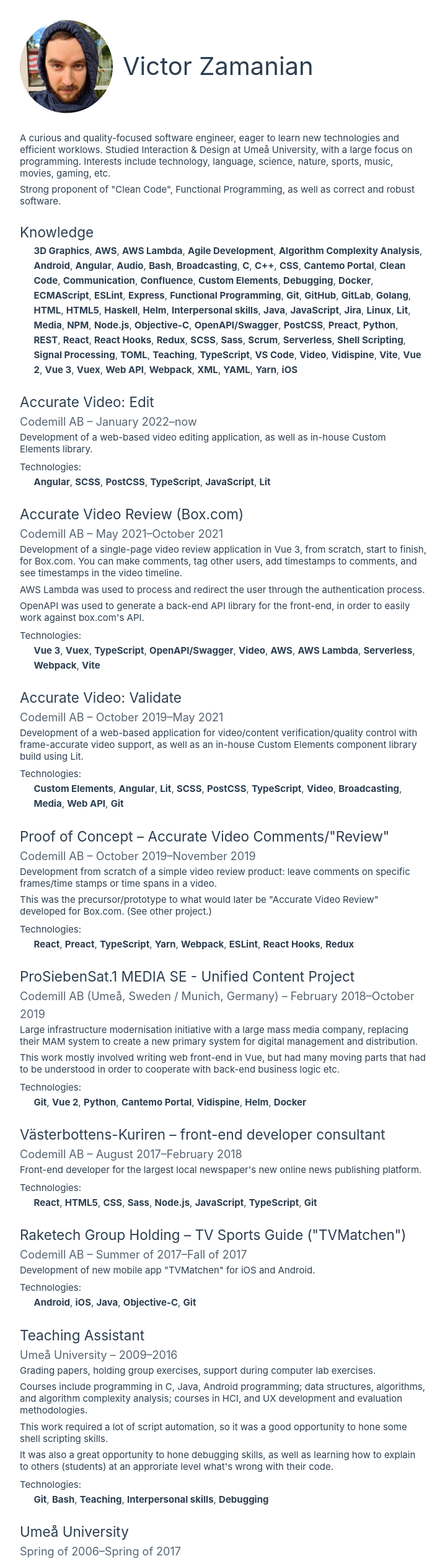
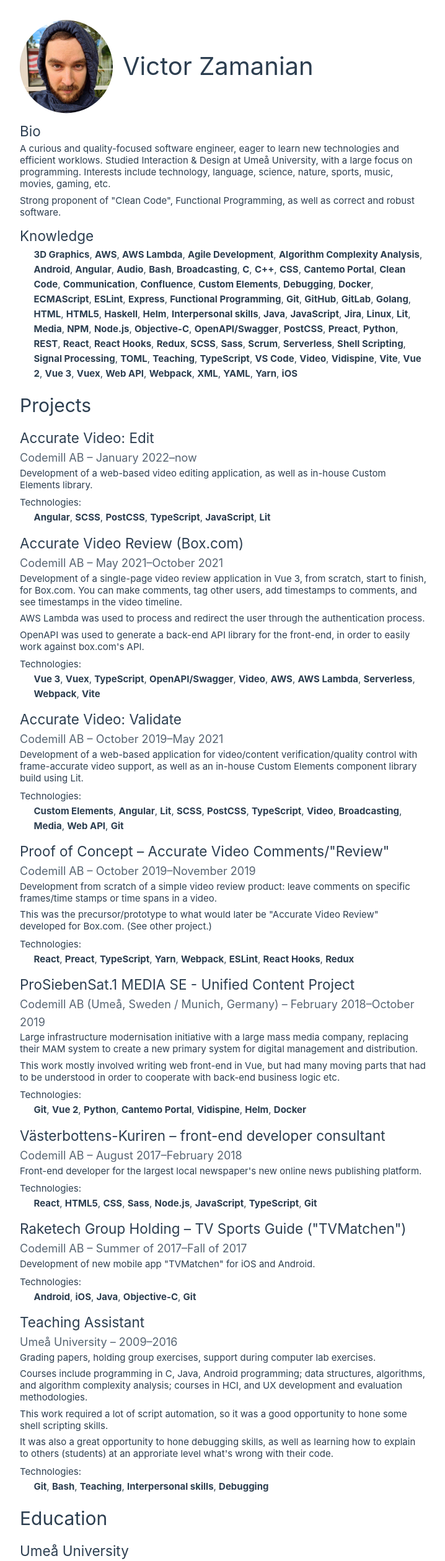
Before and after one commit to victorz/cv, a Vue app: page / in a window 1280 px wide. Shown: the top 2519 px of the page at 62% size, without its empty margins (280-998 px from the left). Built offline with nearby package versions, Linux system fonts and the light colour scheme.

Commit message:
Add section headings.

```diff
--- a/src/App.vue
+++ b/src/App.vue
@@ -23,25 +23,31 @@ const allSkills = computed<string[]>(() =>
 </script>
 <template>
   <main>
-    <div id="bio">
+    <section id="bio">
       <div class="pic-name">
         <img id="bio-pic" :src="bioImg" alt="Bio profile picture" />
         <div class="name">{{ resumeData.bio.name }}</div>
       </div>
+      <h1>Bio</h1>
       <p :key="index" v-for="(p, index) in resumeData.bio.description">
         {{ p }}
       </p>
-    </div>
+    </section>
     <section id="skills">
       <h1>Knowledge</h1>
       <ul class="skills">
         <li v-for="skill in allSkills" :key="skill">{{ skill }}</li>
       </ul>
     </section>
+    <article>
+      <header>
+        <h1>Projects</h1>
+      </header>
       <section class="project" v-for="project in projects" :key="project.title">
         <h1>{{ project.title }}</h1>
         <h2>
-        {{ project.company }}{{ project.city && ` (${project.city})` }} &ndash;
+          {{ project.company
+          }}{{ project.city && ` (${project.city})` }} &ndash;
           {{ project.start }}–{{ project.end ? `${project.end}` : "now" }}
         </h2>
         <template v-if="Array.isArray(project.description)">
@@ -63,6 +69,11 @@ const allSkills = computed<string[]>(() =>
           </li>
         </ul>
       </section>
+    </article>
+    <article>
+      <header>
+        <h1>Education</h1>
+      </header>
       <section class="education" v-for="edu in education" :key="edu.school">
         <h1>{{ edu.school }}</h1>
         <h2>{{ edu.start }}{{ edu.end && `–${edu.end}` }}</h2>
@@ -73,6 +84,7 @@ const allSkills = computed<string[]>(() =>
           <p>{{ edu.description }}</p>
         </template>
       </section>
+    </article>
   </main>
 </template>
 
@@ -83,6 +95,10 @@ const allSkills = computed<string[]>(() =>
   section {
     break-inside: avoid-page;
   }
+}
+
+header > h1 {
+  font-size: 2em;
 }
 
 #app {
@@ -96,7 +112,6 @@ const allSkills = computed<string[]>(() =>
 .pic-name {
   display: flex;
   place-items: center;
-  margin-bottom: 2em;
 
   & .name {
     font-size: 40px;
@@ -110,7 +125,7 @@ const allSkills = computed<string[]>(() =>
 }
 
 h1 {
-  margin-top: 1em;
+  margin-top: 0.5em;
   font-size: 1.5em;
 }
 
@@ -122,7 +137,6 @@ h2 {
 p {
   line-height: normal;
   margin-bottom: 0.5em;
-  /* color: red; */
 }
 
 ul.skills {
```
Lines whose indentation alone changed are shown as unchanged.
